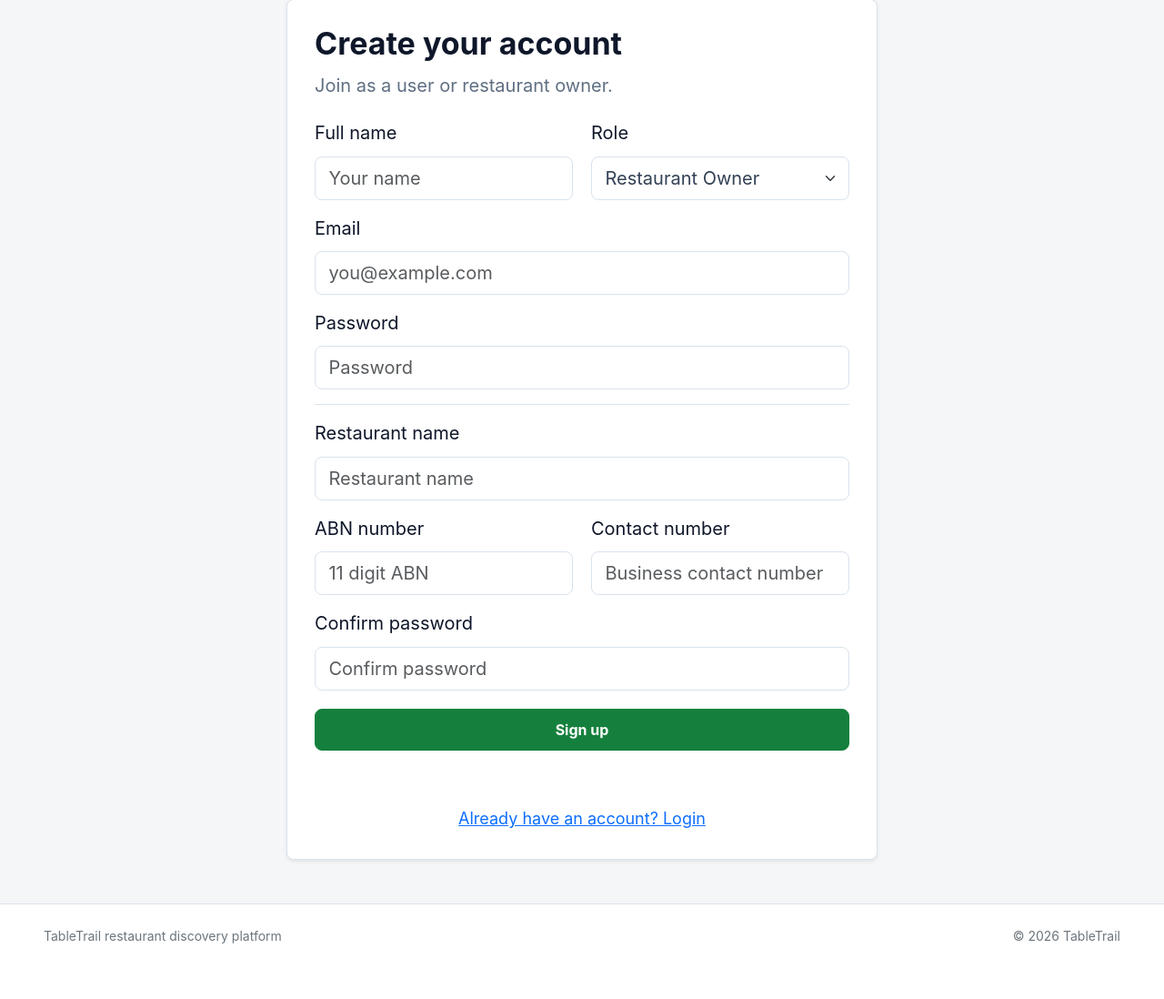
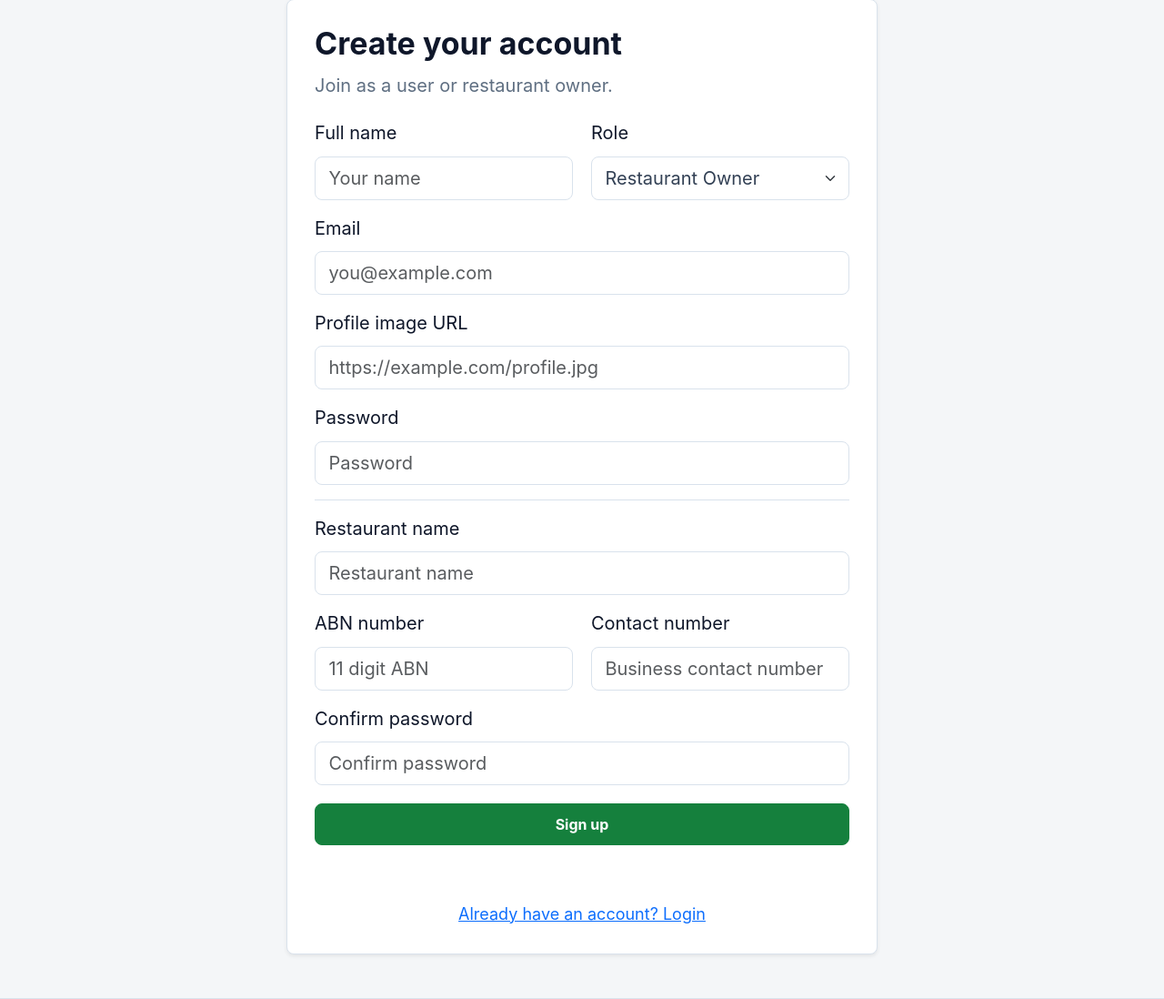
Before and after one commit to choiiis/cits5505-project, a Flask app: page /signup in a window 1280 px wide. Shown: the part 86-1184 px from the top of the page at 91% size. Before the commit the page ends 1123 px from the top, so only its background shows below. Run offline with Flask 3, Linux system fonts and the light colour scheme.

Commit message:
Added profile image URL support

```diff
--- a/app/routes.py
+++ b/app/routes.py
@@ -5,6 +5,10 @@ from app.models import Restaurant, MenuItem, OpeningHour, Review, User
 from werkzeug.security import check_password_hash, generate_password_hash
 
 from datetime import datetime
+
+DEFAULT_PROFILE_IMAGE = (
+    "https://ui-avatars.com/api/?name=TableTrail&background=dcfce7&color=15803d&bold=true"
+)
 
 
 def is_valid_login(user, password):
@@ -169,6 +173,7 @@ def signup():
         email = request.form.get("email", "").strip().lower()
         password = request.form.get("password", "")
         confirm_password = request.form.get("confirm_password", "")
+        profile_image = request.form.get("profile_image", "").strip()
         role = request.form.get("role", "customer")
         restaurant_name = request.form.get("restaurant_name", "").strip()
         abn_number = request.form.get("abn_number", "").strip()
@@ -202,6 +207,7 @@ def signup():
             username=username,
             email=email,
             password_hash=generate_password_hash(password),
+            profile_image=profile_image or None,
             role=role,
             abn_number=abn_number if role == "owner" else None,
             contact_number=contact_number if role == "owner" else None,
@@ -249,6 +255,7 @@ def profile():
     if request.method == "POST":
         username = request.form.get("username", "").strip()
         email = request.form.get("email", "").strip().lower()
+        profile_image = request.form.get("profile_image", "").strip()
 
         if not username or not email:
             flash("Please enter your username and email.", "danger")
@@ -262,6 +269,7 @@ def profile():
 
         user.username = username
         user.email = email
+        user.profile_image = profile_image or None
         db.session.commit()
 
         session["username"] = user.username
@@ -278,6 +286,7 @@ def profile():
         "profile.html",
         user=user,
         initials=make_initials(user.username),
+        profile_image=user.profile_image,
         reviews=reviews,
     )
 
@@ -353,6 +362,10 @@ def restaurant_detail(restaurant_id):
         .order_by(Review.created_at.desc())
         .all()
     )
+    current_user = None
+
+    if session.get("user_id"):
+        current_user = User.query.get(session["user_id"])
 
     review_summary = build_review_summary(reviews)
     star_text = make_star_text(review_summary["average_rating"])
@@ -367,6 +380,8 @@ def restaurant_detail(restaurant_id):
         star_text=star_text,
         today_day_of_week=today_day_of_week,
         is_logged_in="user_id" in session,
+        current_user=current_user,
+        default_profile_image=DEFAULT_PROFILE_IMAGE,
     )
 
 
--- a/app/static/js/signup.js
+++ b/app/static/js/signup.js
@@ -3,6 +3,7 @@ document.addEventListener("DOMContentLoaded", () => {
     const usernameInput = document.getElementById("usernameInput");
     const roleInput = document.getElementById("roleInput");
     const emailInput = document.getElementById("emailInput");
+    const profileImageInput = document.getElementById("profileImageInput");
     const passwordInput = document.getElementById("passwordInput");
     const confirmPasswordInput = document.getElementById("confirmPasswordInput");
     const ownerFields = document.getElementById("ownerFields");
@@ -11,7 +12,7 @@ document.addEventListener("DOMContentLoaded", () => {
     const contactNumberInput = document.getElementById("contactNumberInput");
     const message = document.getElementById("signupMessage");
 
-    if (!form || !usernameInput || !roleInput || !emailInput || !passwordInput || !confirmPasswordInput || !ownerFields || !restaurantNameInput || !abnNumberInput || !contactNumberInput || !message) {
+    if (!form || !usernameInput || !roleInput || !emailInput || !profileImageInput || !passwordInput || !confirmPasswordInput || !ownerFields || !restaurantNameInput || !abnNumberInput || !contactNumberInput || !message) {
         return;
     }
 
@@ -22,6 +23,19 @@ document.addEventListener("DOMContentLoaded", () => {
 
     function isValidEmail(value) {
         return /^[^\s@]+@[^\s@]+\.[^\s@]+$/.test(value);
+    }
+
+    function isOptionalUrl(value) {
+        if (!value.trim()) {
+            return true;
+        }
+
+        try {
+            new URL(value);
+            return true;
+        } catch {
+            return false;
+        }
     }
 
     function isOwnerSignup() {
@@ -44,6 +58,7 @@ document.addEventListener("DOMContentLoaded", () => {
     function validateForm() {
         const usernameIsValid = usernameInput.value.trim().length > 0;
         const emailIsValid = isValidEmail(emailInput.value.trim());
+        const profileImageIsValid = isOptionalUrl(profileImageInput.value);
         const passwordIsValid = passwordInput.value.trim().length >= 6;
         const passwordsMatch = confirmPasswordInput.value === passwordInput.value && confirmPasswordInput.value.length >= 6;
         const ownerSelected = isOwnerSignup();
@@ -53,13 +68,14 @@ document.addEventListener("DOMContentLoaded", () => {
 
         setFieldState(usernameInput, usernameIsValid);
         setFieldState(emailInput, emailIsValid);
+        setFieldState(profileImageInput, profileImageIsValid);
         setFieldState(passwordInput, passwordIsValid);
         setFieldState(confirmPasswordInput, passwordsMatch);
         setFieldState(restaurantNameInput, restaurantNameIsValid);
         setFieldState(abnNumberInput, abnNumberIsValid);
         setFieldState(contactNumberInput, contactNumberIsValid);
 
-        return usernameIsValid && emailIsValid && passwordIsValid && passwordsMatch && restaurantNameIsValid && abnNumberIsValid && contactNumberIsValid;
+        return usernameIsValid && emailIsValid && profileImageIsValid && passwordIsValid && passwordsMatch && restaurantNameIsValid && abnNumberIsValid && contactNumberIsValid;
     }
 
     roleInput.addEventListener("change", () => {
@@ -67,7 +83,7 @@ document.addEventListener("DOMContentLoaded", () => {
         validateForm();
     });
 
-    [usernameInput, emailInput, passwordInput, confirmPasswordInput, restaurantNameInput, abnNumberInput, contactNumberInput].forEach((input) => {
+    [usernameInput, emailInput, profileImageInput, passwordInput, confirmPasswordInput, restaurantNameInput, abnNumberInput, contactNumberInput].forEach((input) => {
         input.addEventListener("input", () => {
             message.textContent = "";
             message.classList.remove("is-error");
--- a/app/templates/base.html
+++ b/app/templates/base.html
@@ -56,7 +56,7 @@
             <p class="mb-0 small text-secondary">TableTrail restaurant discovery platform</p>
 
             <div class="d-none d-md-block">
-                <p class="mb-0 small text-secondary">© 2026 TableTrail</p>
+                <p class="mb-0 small text-secondary">&copy; 2026 TableTrail</p>
             </div>
         </div>
     </footer>
--- a/app/templates/restaurant_detail.html
+++ b/app/templates/restaurant_detail.html
@@ -28,9 +28,9 @@
     <!-- Logged in -->
     <form class="review-form" id="reviewForm" method="post" action="#">
         <div class="review-user-preview">
-            <img src="https://randomuser.me/api/portraits/men/32.jpg" alt="User profile">
+            <img src="{{ current_user.profile_image if current_user and current_user.profile_image else default_profile_image }}" alt="User profile">
             <div>
-                <strong>Alex</strong>
+                <strong>{{ current_user.username if current_user else "Guest" }}</strong>
             </div>
         </div>
 
@@ -264,7 +264,7 @@
                                 <article class="review-item">
                                     <div class="review-top-row">
                                         <div class="review-user">
-                                            <img src="https://randomuser.me/api/portraits/lego/1.jpg"
+                                            <img src="{{ review.user.profile_image or default_profile_image }}"
                                                 alt="{{ review.user.username }} profile">
                                             <div class="review-user-info">
                                                 <div class="review-name-row">
--- a/app/templates/signup.html
+++ b/app/templates/signup.html
@@ -59,6 +59,18 @@
                     autocomplete="email"
                     required>
                 <div class="invalid-feedback">Please enter a valid email address.</div>
+            </div>
+
+            <div class="mb-3">
+                <label class="form-label" for="profileImageInput">Profile image URL</label>
+                <input
+                    class="form-control"
+                    id="profileImageInput"
+                    name="profile_image"
+                    type="url"
+                    placeholder="https://example.com/profile.jpg"
+                    autocomplete="url">
+                <div class="invalid-feedback">Please enter a valid image URL.</div>
             </div>
 
             <div class="mb-3">
--- a/footer.html
+++ b/footer.html
@@ -3,7 +3,7 @@
     <p class="mb-0 small text-secondary">TableTrail restaurant discovery platform</p>
 
     <div class="d-none d-md-block">
-      <p class="mb-0 small text-secondary">© 2026 TableTrail</p>
+      <p class="mb-0 small text-secondary">&copy; 2026 TableTrail</p>
     </div>
   </div>
 </footer>
--- a/migrations/versions/c9e4a1d7b2f0_repair_owner_profile_schema.py
+++ b/migrations/versions/c9e4a1d7b2f0_repair_owner_profile_schema.py
@@ -33,8 +33,4 @@ def upgrade():
 
 
 def downgrade():
-    columns = _column_names("user")
-
-    with op.batch_alter_table("user", schema=None) as batch_op:
-        if "restaurant_name" not in columns:
-            batch_op.add_column(sa.Column("restaurant_name", sa.String(length=120), nullable=True))
+    pass
--- a/seed.py
+++ b/seed.py
@@ -64,6 +64,7 @@ def seed_data():
         email="alex@example.com",
         username="Alex",
         password_hash="dev-password-hash",
+        profile_image="https://randomuser.me/api/portraits/men/32.jpg",
         role="customer",
     )
 
@@ -71,6 +72,7 @@ def seed_data():
         email="mia@example.com",
         username="Mia",
         password_hash="dev-password-hash",
+        profile_image="https://randomuser.me/api/portraits/women/44.jpg",
         role="customer",
     )
 
@@ -78,6 +80,7 @@ def seed_data():
         email="daniel@example.com",
         username="Daniel",
         password_hash="dev-password-hash",
+        profile_image="https://randomuser.me/api/portraits/men/45.jpg",
         role="customer",
     )
 
@@ -85,6 +88,7 @@ def seed_data():
         email="owner@example.com",
         username="Restaurant Owner",
         password_hash="dev-password-hash",
+        profile_image="https://randomuser.me/api/portraits/women/68.jpg",
         role="owner",
         abn_number="51824753556",
         contact_number="+61 8 1234 5678",
```
Also changed, not shown: app/static/js/profile.js (+19 -3 lines), app/templates/profile.html (+16 -0 lines).
